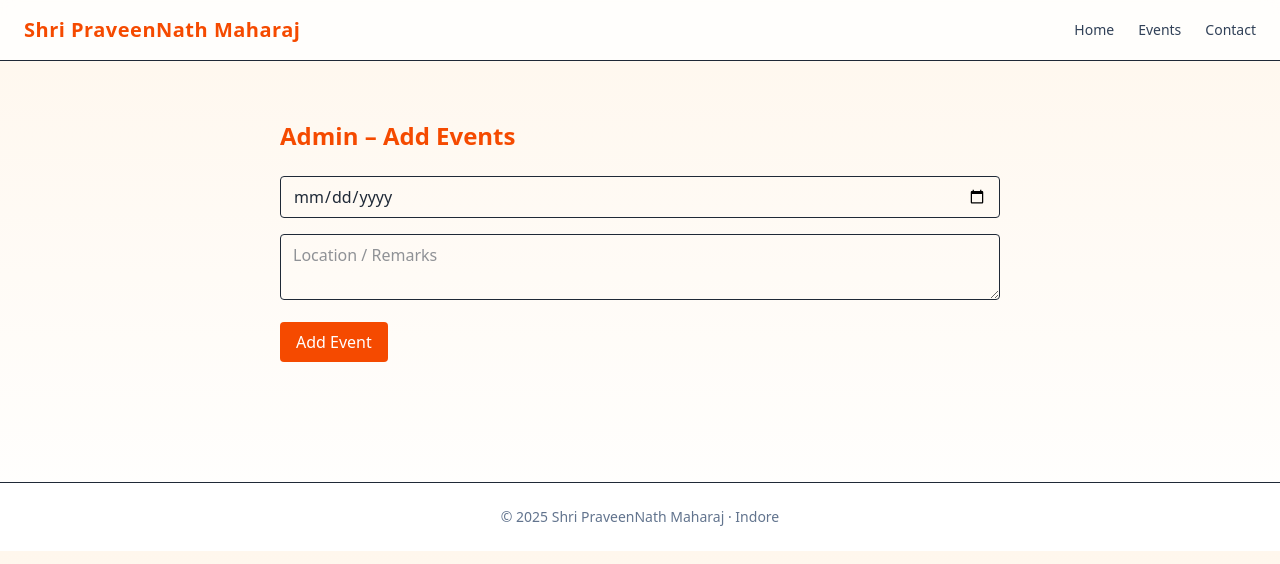
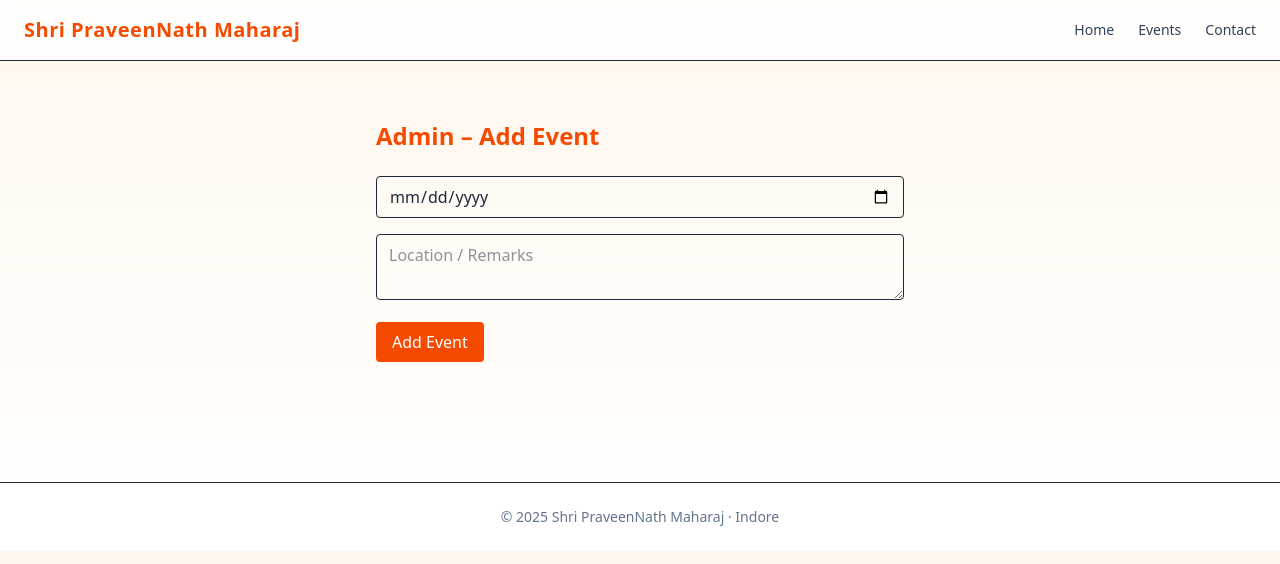
Before and after one commit to coderash112/ShriPraveenNath, a Next.js app: page /events/admin in a window 1280 px wide. Shown: the top 564 px of the page. Built offline with nearby package versions, Linux system fonts and the light colour scheme.

Commit message:
Fixed prevent default

```diff
--- a/app/events/admin/page.tsx
+++ b/app/events/admin/page.tsx
@@ -1,13 +1,12 @@
 "use client";
 
-import { useEffect, useState } from "react";
+import { useState, type FormEvent } from "react";
 
 export default function AdminEventsPage() {
   const [date, setDate] = useState("");
   const [remarks, setRemarks] = useState("");
-  const [events, setEvents] = useState<any[]>([]);
 
-  async function addEvent(e: React.FormEvent<HTMLFormElement>) {
+  async function addEvent(e: FormEvent<HTMLFormElement>) {
     e.preventDefault();
 
     await fetch("/api/events", {
@@ -21,9 +20,9 @@ export default function AdminEventsPage() {
   }
 
   return (
-    <div className="max-w-3xl mx-auto px-6 py-10">
-      <h1 className="text-2xl font-semibold mb-6 text-orange-600">
-        Admin – Add Events
+    <div className="max-w-xl mx-auto px-6 py-10">
+      <h1 className="text-2xl font-semibold text-orange-600 mb-6">
+        Admin – Add Event
       </h1>
 
       <form onSubmit={addEvent} className="space-y-4">
@@ -42,7 +41,10 @@ export default function AdminEventsPage() {
           className="w-full border px-3 py-2 rounded"
         />
 
-        <button className="bg-orange-600 text-white px-4 py-2 rounded">
+        <button
+          type="submit"
+          className="bg-orange-600 text-white px-4 py-2 rounded"
+        >
           Add Event
         </button>
       </form>
```
